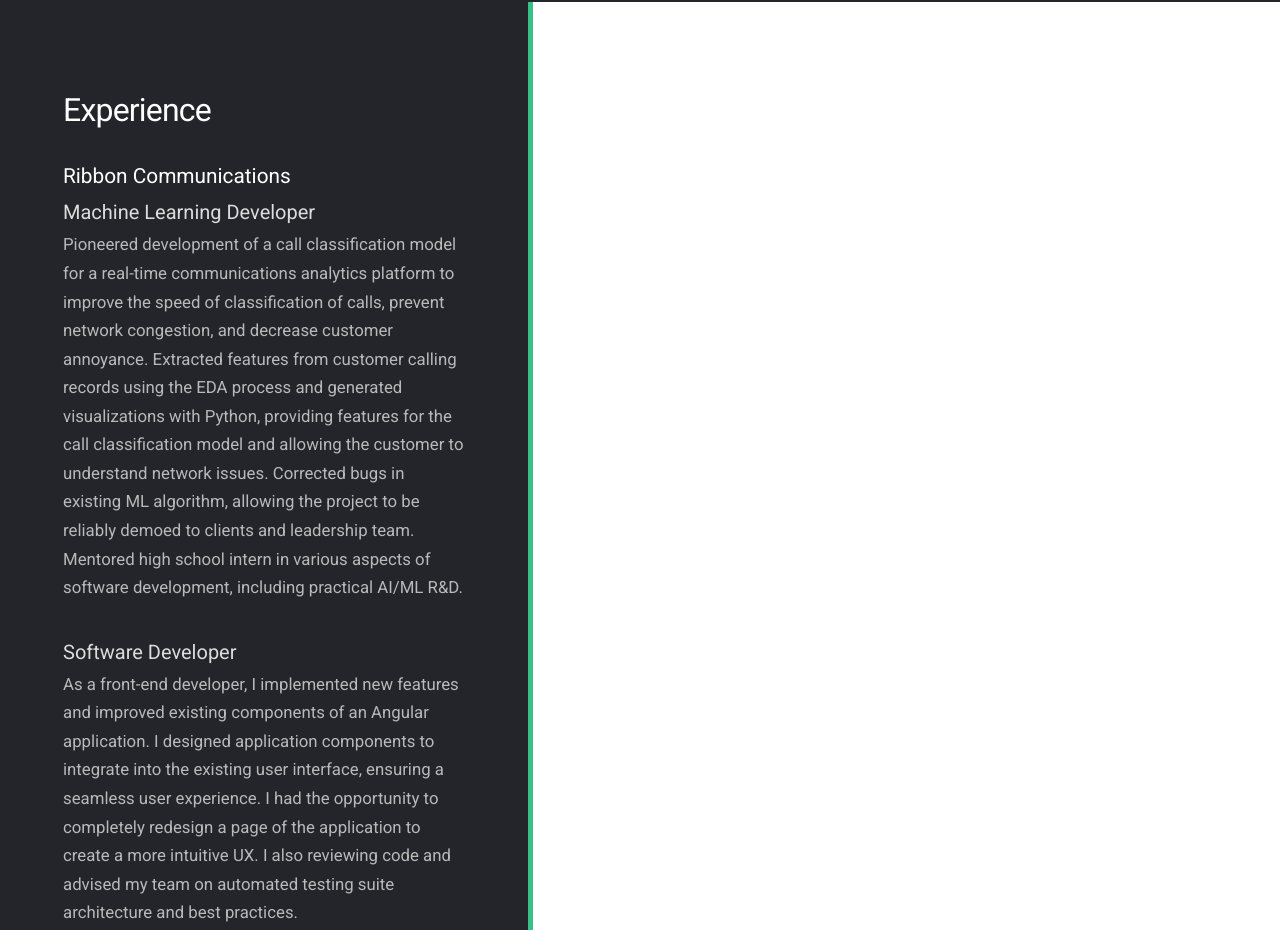
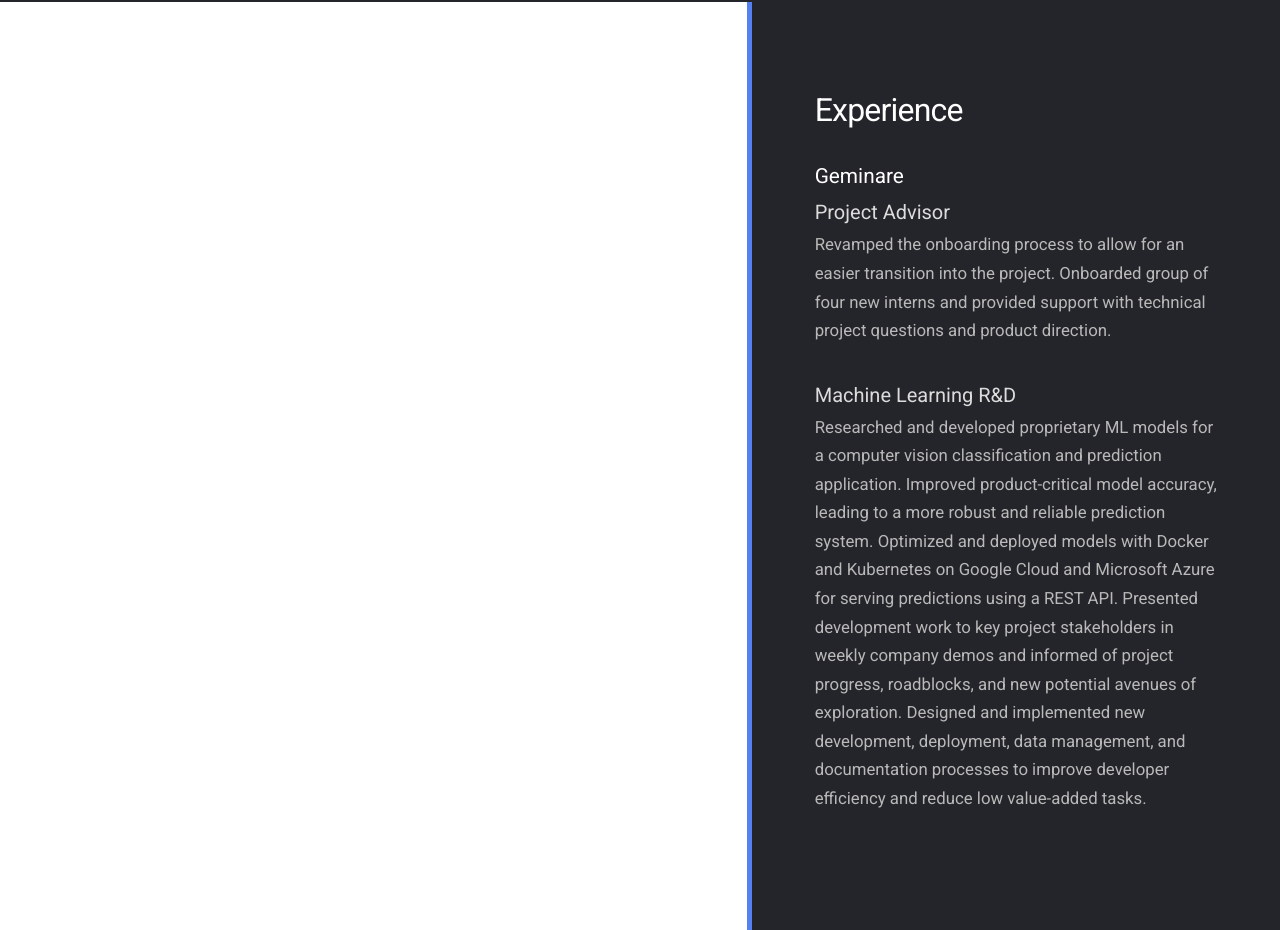
Before and after one commit to LiskB/New-Personal-Website, a website: page index.html in a window 1280 px wide. Shown: the part 1598-2528 px from the top of the page. Drawn offline with Linux system fonts and the light colour scheme.

Commit message:
Added new experience

```diff
--- a/index.html
+++ b/index.html
@@ -56,12 +56,27 @@
             </div>
         </div>
 
-        <div class="row align-items-end align-items-md-stretch justify-content-md-start full-viewport parallax-window" data-parallax="scroll" data-image-src="./src/resources/20190329_124848.jpeg">
+        <div class="row align-items-end align-items-md-stretch justify-content-md-end full-viewport parallax-window" data-parallax="scroll" data-image-src="./src/resources/20190329_124848.jpeg">
             <div class="col-12 col-md-7 col-lg-6 col-xl-5">
-                <div class="row h-100 d-inline-block transparent-background right-border px-5 py-6 text-center text-md-left">
+                <div class="row h-100 d-inline-block transparent-background left-border px-5 py-6 text-center text-md-left">
                     <div class="col-12 pt-1 pb-2">
                         <h2>Experience</h2>
                     </div>
+                    <div class="col-12 py-2">
+                        <h3>Geminare</h3>
+                        <h4>Project Advisor</h4>
+                        <p>Revamped the onboarding process to allow for an easier transition into the project. Onboarded group of four new interns and provided support with technical project questions and product direction.</p>
+                        <br>
+                        <h4>Machine Learning R&amp;D</h4>
+                        <p>Researched and developed proprietary ML models for a computer vision classification and prediction application. Improved product-critical model accuracy, leading to a more robust and reliable prediction system. Optimized and deployed models with Docker and Kubernetes on Google Cloud and Microsoft Azure for serving predictions using a REST API. Presented development work to key project stakeholders in weekly company demos and informed of project progress, roadblocks, and new potential avenues of exploration. Designed and implemented new development, deployment, data management, and documentation processes to improve developer efficiency and reduce low value-added tasks.</p>
+                        <br>
+                    </div>
+                </div>
+            </div>
+        </div>
+        <div class="row align-items-end align-items-md-stretch justify-content-md-start full-viewport parallax-window" data-parallax="scroll" data-image-src="./src/resources/IMG_0170.jpeg">
+            <div class="col-12 col-md-7 col-lg-6 col-xl-5">
+                <div class="row h-100 d-inline-block transparent-background right-border px-5 py-6 text-center text-md-left">
                     <div class="col-12 py-2">
                         <h3>Ribbon Communications</h3>
                         <h4>Machine Learning Developer</h4>
```
